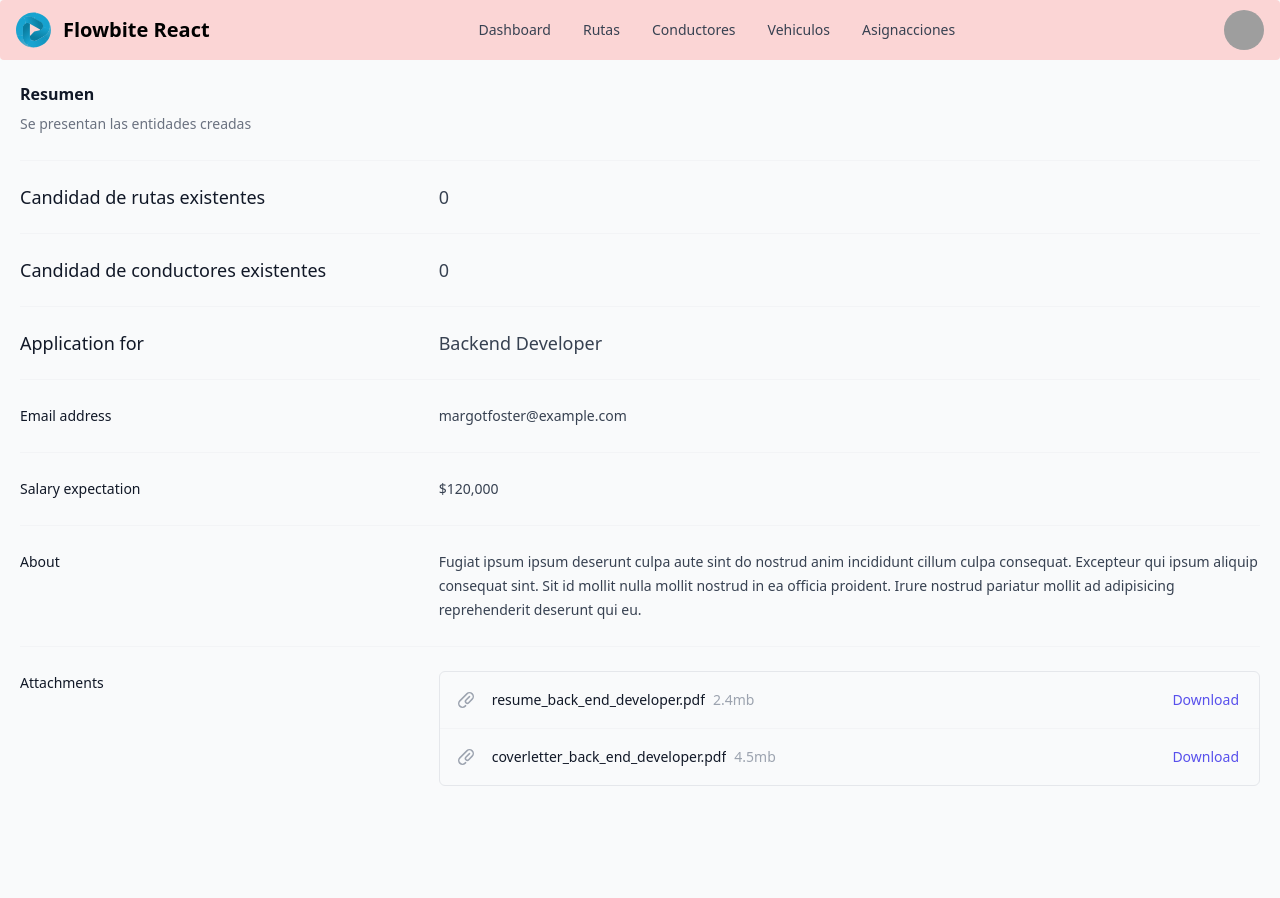
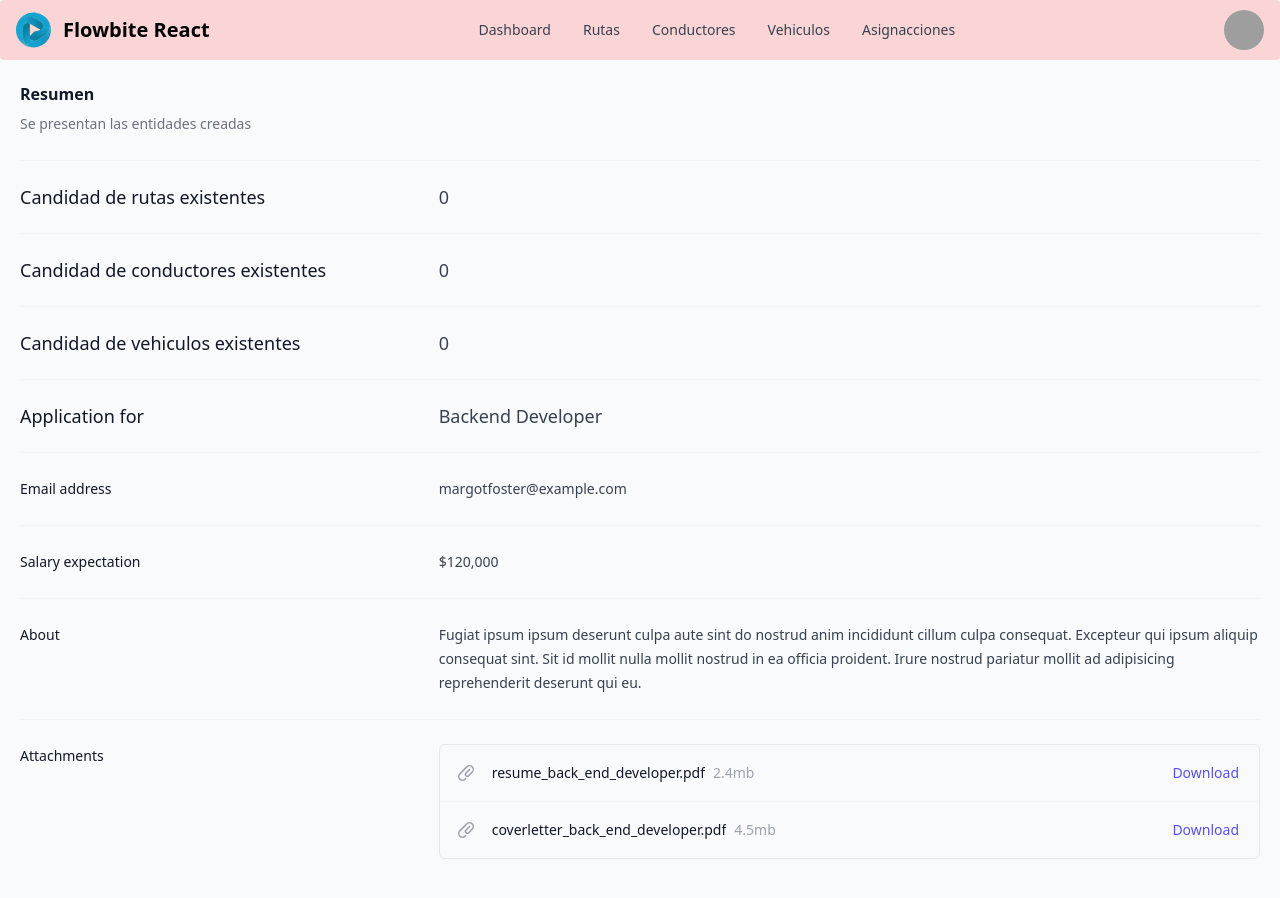
Before and after one commit to DevOps-UADY/Proyecto-DevOps-Frontend, a React (Vite) app: page /Dashboard in a window 1280 px wide. Shown: the top 898 px of the page. Before the commit the page ends 830 px from the top, so only its background shows below. Built offline with nearby package versions, Linux system fonts and the light colour scheme; no server answers; grey boxes are pictures that could not be loaded.

Commit message:
feat: se modifica el dashboard para mostrar el total de vehiculos (DevOpsFrontend-004)

```diff
--- a/src/api/vehiculos.ts
+++ b/src/api/vehiculos.ts
@@ -58,3 +58,14 @@ export const useDeleteVehiculo = () => {
 		},
 	});
 };
+
+export const useGetTotalVehiculos = () => {
+	return useMutation({
+		mutationKey: ["Vehiculos"],
+		// eslint-disable-next-line @typescript-eslint/no-unused-vars
+		mutationFn: async (_id: string) => {
+			const { data } = await httpClient.get<{ cantidad: number }>("/vehiculos/total");
+			return data.cantidad;
+		},
+	});
+};
--- a/src/components/ModalVehiculo.tsx
+++ b/src/components/ModalVehiculo.tsx
@@ -68,6 +68,7 @@ export const ModalVehiculo = ({ isOpen, onClose, mutateInfoVehiculos, initialDat
         }
     }, [action, initialData, mutate]);
 
+    // eslint-disable-next-line @typescript-eslint/no-unused-vars
     const onSubmit = async (e: FormEvent) => {
         e.preventDefault();
 
@@ -123,9 +124,11 @@ export const ModalVehiculo = ({ isOpen, onClose, mutateInfoVehiculos, initialDat
     const {
         register,
         handleSubmit,
+        // eslint-disable-next-line @typescript-eslint/no-unused-vars
         formState: { errors },
       } = useForm();
 
+      // eslint-disable-next-line @typescript-eslint/no-explicit-any
       const onSubmit2 = (data:any) =>{
         console.log({data})
         if(data.fechaCompra===""){
@@ -187,6 +190,7 @@ export const ModalVehiculo = ({ isOpen, onClose, mutateInfoVehiculos, initialDat
                 });
         }
       }
+      // eslint-disable-next-line @typescript-eslint/no-explicit-any
       const objetoAFormData = (objeto:any) => {
         const formData = new FormData();
 
--- a/src/pages/Dashboard.tsx
+++ b/src/pages/Dashboard.tsx
@@ -2,13 +2,15 @@ import { PaperClipIcon } from '@heroicons/react/20/solid'
 import { useEffect, useState } from "react";
 import { Ruta as IRuta } from "../interfaces";
 import { Conductor as IConductor} from "../interfaces";
-import {useGetConductores, useGetRutas } from "../api";
+import {useGetConductores, useGetRutas, useGetTotalVehiculos } from "../api";
 
 export const Dashboard = () => {
     const [rutas, setRutas] = useState<IRuta[]>([]);
     const { mutate: mutateRutas } = useGetRutas();
     const [conductores, setConductores] = useState<IConductor[]>([]);
     const { mutate:mutateConductores } = useGetConductores();
+    const [totalVehiculos, setTotalVehiculos] = useState(0);
+    const { mutate: mutateTotalVehiculos } = useGetTotalVehiculos();
 
     useEffect(() => {
         mutateRutas("", {
@@ -21,8 +23,13 @@ export const Dashboard = () => {
                 setConductores(data);
             }
         });
+        mutateTotalVehiculos("", {
+            onSuccess: (data) => {
+                setTotalVehiculos(data);
+            }
+        });
 
-    }, [mutateRutas, mutateConductores]);
+    }, [mutateRutas, mutateConductores, mutateTotalVehiculos]);
 
     return (
         <>
@@ -41,6 +48,10 @@ export const Dashboard = () => {
                     <div className="px-4 py-6 sm:grid sm:grid-cols-3 sm:gap-4 sm:px-0">
                         <dt className="text-lg font-medium leading-6 text-gray-900">Candidad de conductores existentes</dt>
                         <dd className="mt-1 text-lg leading-6 text-gray-700 sm:col-span-2 sm:mt-0">{conductores.length}</dd>
+                    </div>
+                    <div className="px-4 py-6 sm:grid sm:grid-cols-3 sm:gap-4 sm:px-0">
+                        <dt className="text-lg font-medium leading-6 text-gray-900">Candidad de vehiculos existentes</dt>
+                        <dd className="mt-1 text-lg leading-6 text-gray-700 sm:col-span-2 sm:mt-0">{totalVehiculos}</dd>
                     </div>
                     <div className="px-4 py-6 sm:grid sm:grid-cols-3 sm:gap-4 sm:px-0">
                         <dt className="text-lg font-medium leading-6 text-gray-900">Application for</dt>
```
